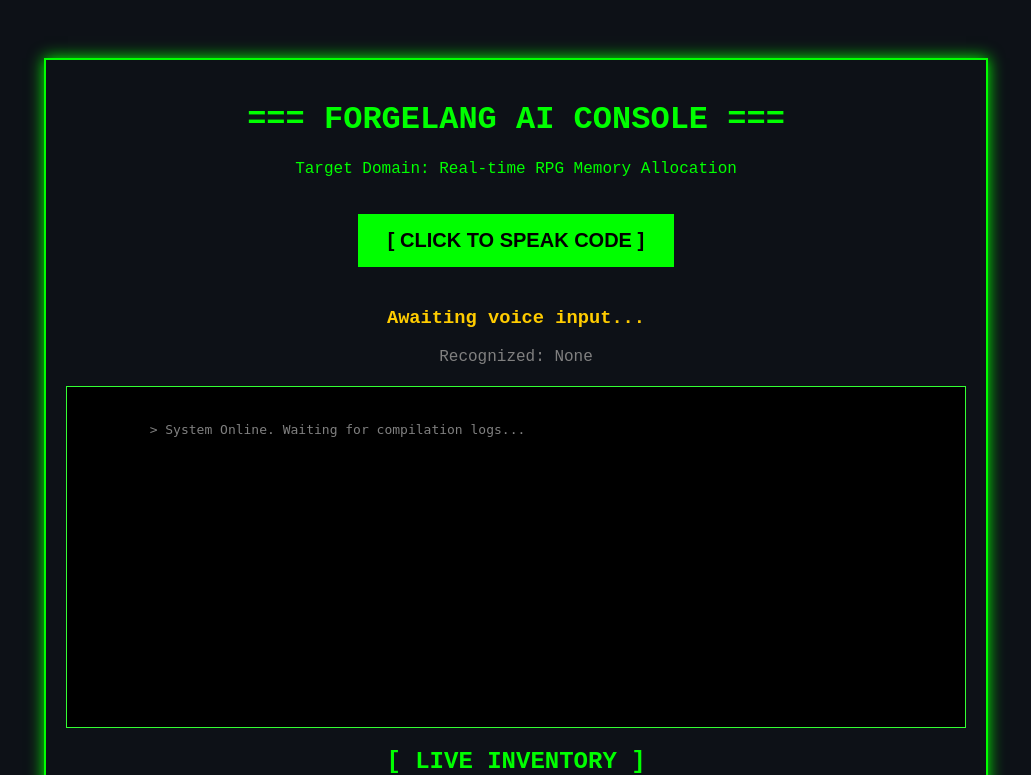
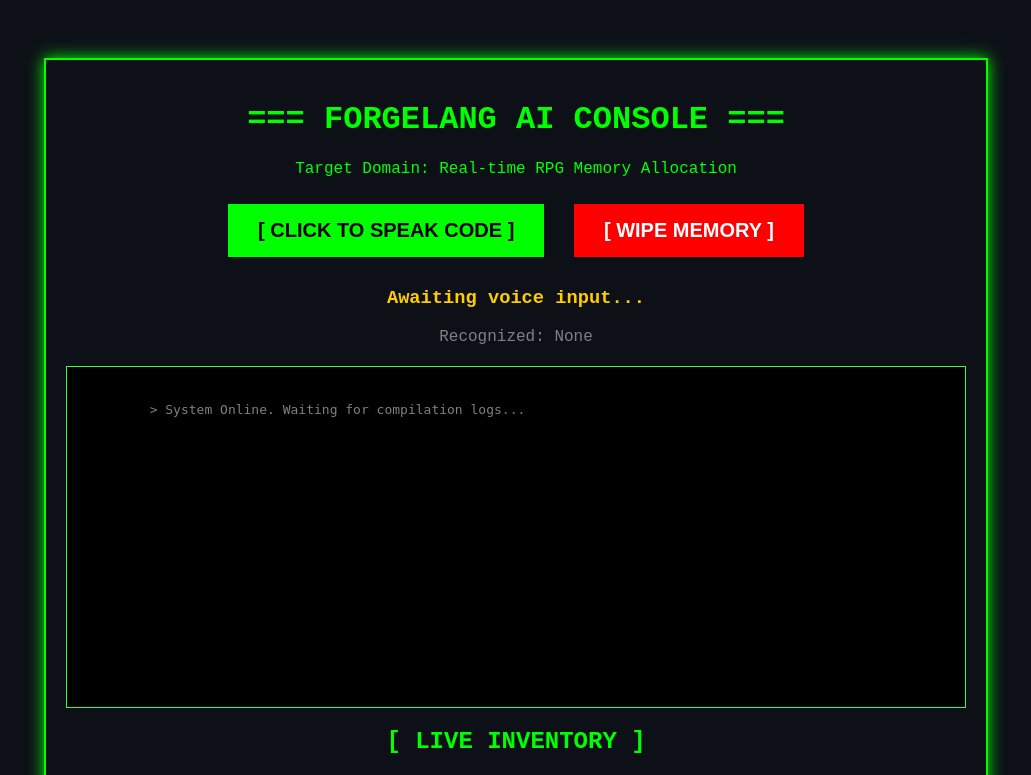
Before and after one commit to KenRaf/ForgeLang_CS0035_Final_Project, a Flask app: page / in a window 1280 px wide. Shown: the top 775 px of the page, without its empty margins (124-1155 px from the left). Run offline with Flask 3, Linux system fonts and the light colour scheme.

Commit message:
Add files via upload

```diff
--- a/CS0035_FinalProject/app.py
+++ b/CS0035_FinalProject/app.py
@@ -8,9 +8,8 @@ app = Flask(__name__)
 
 # Global memory state
 global_inventory = {}
-global_memory_offset = 0  # Tracks exactly where we are in RAM
+global_memory_offset = 0
 
-# Memory footprint rules for the DSL
 TYPE_SIZES = {
     'hp': 4,
     'xp': 4,
@@ -22,7 +21,6 @@ def format_web_voice(raw_text):
     raw_text = raw_text.replace('-', ' minus ').replace('+', ' plus ').replace('*', ' times ').replace('x', ' times ')
     words = raw_text.lower().split()
 
-    # CRITICAL: Added 'begin' and 'end' so the compiler doesn't squash them
     keywords = ['hp', 'lore', 'xp', 'status', 'equip', 'done', 'spawn', 'plus', 'minus', 'times', 'begin', 'end']
 
     processed_words = []
@@ -44,7 +42,6 @@ def format_web_voice(raw_text):
 
     final_string = " ".join(processed_words)
 
-    # We only auto-append 'done' if the user didn't close a scope bracket
     if not final_string.endswith("done") and not final_string.endswith("end"):
         final_string += " done"
     return final_string
@@ -59,7 +56,6 @@ def run_web_semantics(tokens):
         token_type = tokens[i][0]
         token_val = tokens[i][1]
 
-        # Track Scope Levels dynamically
         if token_type == 'SCOPE_IN':
             current_level += 1
             print(f"[SEMANTICS] Scope opened. Dropping to Level {current_level}.")
@@ -76,7 +72,6 @@ def run_web_semantics(tokens):
             var_name = tokens[i+1][1]
             space_required = TYPE_SIZES.get(dtype, 4)
 
-            # --- MATH LOGIC ---
             if i + 4 < len(tokens) and tokens[i+4][0] == 'MATH_OP':
                 if dtype not in ['hp', 'xp']:
                     return False, "Fatal Error: Math on non-numeric type."
@@ -96,7 +91,6 @@ def run_web_semantics(tokens):
                 global_memory_offset += space_required
                 return True, f"Math calculated. {var_name} is now {final_val}."
 
-            # --- STANDARD ASSIGNMENT ---
             else:
                 lit_type, raw_val = tokens[i+3][0], tokens[i+3][1].replace('"', '')
                 if dtype == 'hp' and lit_type != 'LITERAL_NUM':
@@ -146,7 +140,6 @@ def compile_code():
             print(f"\n[FORGE-AI]: {msg}")
 
             if success:
-                # 1. Print standard Live Inventory
                 print("\n" + "="*45)
                 print(f"||{'LIVE INVENTORY STATE':^41}||")
                 print("="*45)
@@ -156,7 +149,6 @@ def compile_code():
                     print(f"|| {var:<15} | {d['type']:<7} | {str(d['value']):<10} ||")
                 print("="*45)
 
-                # 2. Print the TRUE Memory Symbol Table
                 print("\n" + "="*66)
                 print(f"||{'COMPILER SYMBOL TABLE (MEMORY MAP)':^62}||")
                 print("="*66)
@@ -179,5 +171,16 @@ def compile_code():
         "terminal_logs": terminal_logs
     })
 
+# --- NEW ROUTE: PURGE MEMORY ---
+@app.route('/reset', methods=['POST'])
+def reset_memory():
+    global global_inventory
+    global global_memory_offset
+
+    global_inventory.clear()
+    global_memory_offset = 0
+
+    return jsonify({"status": "success", "message": "Memory purged successfully."})
+
 if __name__ == "__main__":
     app.run(debug=True)
--- a/CS0035_FinalProject/templates/index.html
+++ b/CS0035_FinalProject/templates/index.html
@@ -6,8 +6,11 @@
     <style>
         body { background-color: #0d1117; color: #00ff00; font-family: 'Courier New', Courier, monospace; text-align: center; padding: 50px; }
         .container { max-width: 900px; margin: auto; border: 2px solid #00ff00; padding: 20px; box-shadow: 0 0 15px #00ff00; }
-        button { background-color: #00ff00; color: #000; font-size: 20px; padding: 15px 30px; border: none; cursor: pointer; font-weight: bold; margin: 20px 0; }
-        button:hover { background-color: #fff; }
+        button { font-size: 20px; padding: 15px 30px; border: none; cursor: pointer; font-weight: bold; margin: 10px; }
+        #mic-btn { background-color: #00ff00; color: #000; }
+        #mic-btn:hover { background-color: #fff; }
+        #reset-btn { background-color: #ff0000; color: #fff; }
+        #reset-btn:hover { background-color: #ff6666; }
         table { width: 100%; border-collapse: collapse; margin-top: 20px; background-color: #050505; }
         th, td { border: 1px solid #00ff00; padding: 10px; text-align: left; }
         th { background-color: #003300; }
@@ -34,7 +37,10 @@
     <h1>=== FORGELANG AI CONSOLE ===</h1>
     <p>Target Domain: Real-time RPG Memory Allocation</p>
 
-    <button id="mic-btn" onclick="startListening()">[ CLICK TO SPEAK CODE ]</button>
+    <div>
+        <button id="mic-btn" onclick="startListening()">[ CLICK TO SPEAK CODE ]</button>
+        <button id="reset-btn" onclick="wipeMemory()">[ WIPE MEMORY ]</button>
+    </div>
 
     <h3 class="log" id="status-log">Awaiting voice input...</h3>
     <p style="color: gray;">Recognized: <span id="recognized-text">None</span></p>
@@ -101,20 +107,16 @@
 
         aiSpeak(data.message);
 
-        // Populate Live Inventory
         const invBody = document.getElementById('inventory-body');
         invBody.innerHTML = '';
 
-        // Populate Symbol Table
         const symBody = document.getElementById('symbol-body');
         symBody.innerHTML = '';
 
         for (const [key, details] of Object.entries(data.inventory)) {
-            // Draw Inventory Row
             const invRow = `<tr><td>${key}</td><td>${details.type}</td><td>${details.value}</td></tr>`;
             invBody.innerHTML += invRow;
 
-            // Draw Symbol Table Row
             const symRow = `<tr>
                 <td>${key}</td>
                 <td style="color: #ffcc00;">${details.type}</td>
@@ -125,6 +127,23 @@
             symBody.innerHTML += symRow;
         }
     };
+
+    // --- NEW JS FUNCTION: WIPE MEMORY ---
+    async function wipeMemory() {
+        document.getElementById('status-log').innerText = "Purging memory banks...";
+
+        const response = await fetch('/reset', { method: 'POST' });
+        const data = await response.json();
+
+        // Clear UI Elements
+        document.getElementById('inventory-body').innerHTML = '';
+        document.getElementById('symbol-body').innerHTML = '';
+        document.getElementById('terminal-box').innerHTML = '<span style="color: gray;">> Memory purged. System Online. Waiting for compilation logs...</span>';
+        document.getElementById('recognized-text').innerText = 'None';
+        document.getElementById('status-log').innerText = '[ RAM CLEARED ]';
+
+        aiSpeak("Memory successfully purged.");
+    }
 </script>
 
 </body>
```
